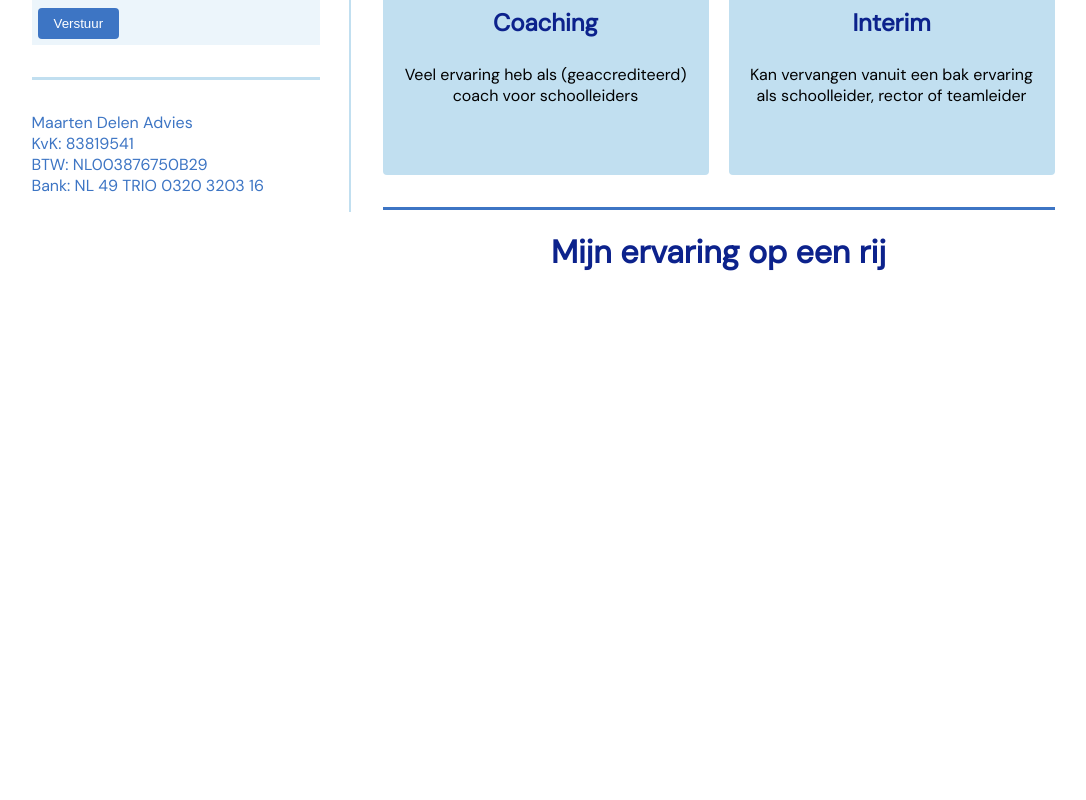
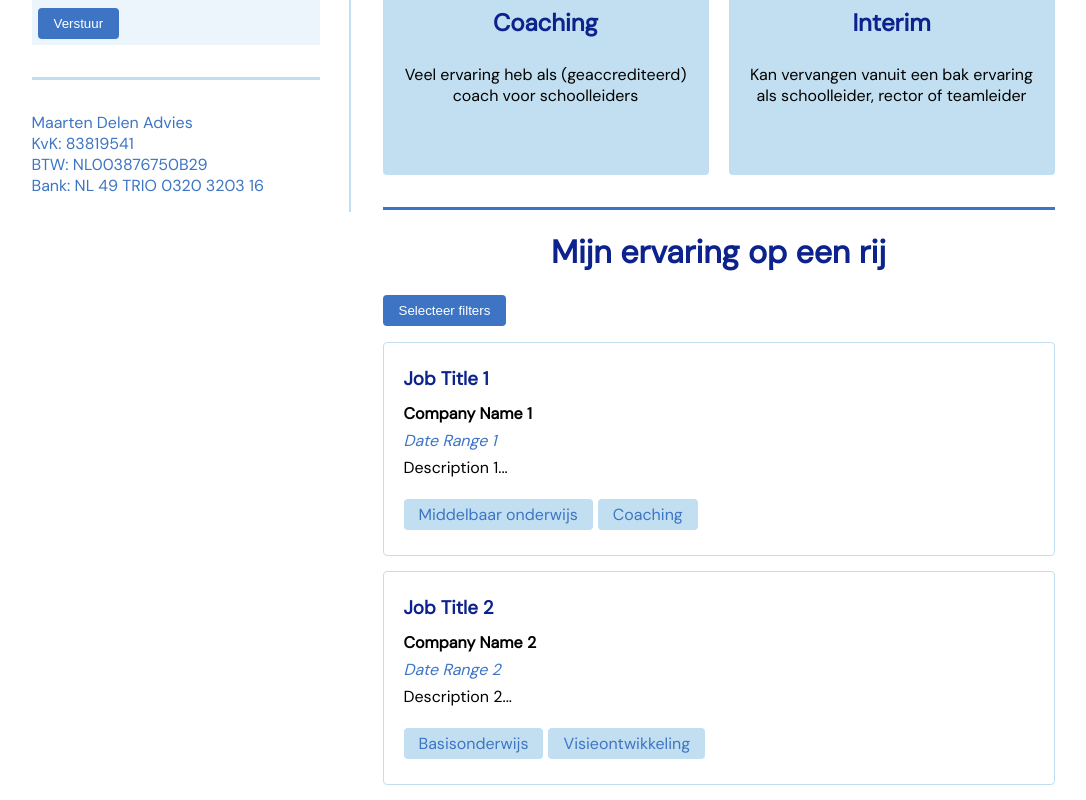
Before and after one commit to dielisdelen/MDAdvies_v2, a React (Create React App) app: page /CV in a window 1280 px wide. Shown: the part 609-1409 px from the top of the page, without its empty margins (97-1183 px from the left). Before the commit the page ends 904 px from the top, so only its background shows below. Built offline with nearby package versions, Linux system fonts and the light colour scheme.

Commit message:
First Draft

```diff
--- a/src/App.css
+++ b/src/App.css
@@ -92,3 +92,64 @@
 .grid-item p {
   text-align: center;
 }
+
+.work-experience {
+  margin-top: 64px;
+}
+
+.work-item {
+  padding: 5px 20px 20px 20px; /* Reduced top padding */
+  border: 1px solid var(--secondary-color);
+  margin-bottom: 15px;
+  border-radius: 4px;
+}
+
+.work-item h3 {
+  margin-bottom: -10px; /* Reduced spacing between title and company name */
+  color: var(--header-color);
+}
+
+.work-item h4 {
+  margin-bottom: -10px;
+}
+
+.work-item p:first-of-type {
+  margin-bottom: -10px;
+  font-style: italic;
+  color: var(--primary-color);
+}
+
+.tag {
+  color: var(--primary-color);
+  background-color: var(--secondary-color);
+  padding: 5px 15px;
+  border-radius: 4px;
+  display: inline-block;
+  margin: 5px 5px 5px 0;
+}
+
+.tag-filters {
+  margin-bottom: 64px;
+}
+
+/* Add more spacing between checkbox sets (checkbox + label) */
+.tag-filters label {
+  margin-right: 15px;
+}
+
+.filter-toggle {
+  margin-bottom: 16px;
+}
+
+.filter-container {
+  background-color: var(--secondary-color);  /* the blue background */
+  padding: 10px; /* give it some space inside */
+  border-radius: 4px; /* rounded corners */
+  margin-bottom: 32px; /* space below the container */
+}
+
+.filter-container label {
+  white-space: nowrap;  /* Prevents the content inside the label from wrapping */
+  display: block;       /* Makes the label behave like a block, thus placing each checkbox on a new line */
+  margin-bottom: 10px;  /* Some space between the checkboxes */
+}
--- a/src/pages/CV.js
+++ b/src/pages/CV.js
@@ -1,6 +1,38 @@
+import React, { useState } from 'react';
 
+function CVPage() {
+  const [selectedTags, setSelectedTags] = useState([]);
+  const [areFiltersVisible, setFiltersVisibility] = useState(false);
 
-function HomePageRightColumn() {
+  const workExperiences = [
+    {
+      id: 1,
+      title: 'Job Title 1',
+      company: 'Company Name 1',
+      date: 'Date Range 1',
+      description: 'Description 1...',
+      tags: ['Middelbaar onderwijs', 'Coaching']
+    },
+    {
+      id: 2,
+      title: 'Job Title 2',
+      company: 'Company Name 2',
+      date: 'Date Range 2',
+      description: 'Description 2...',
+      tags: ['Basisonderwijs', 'Visieontwikkeling']
+    },
+    // ... add more example work experiences
+  ];
+
+  const handleTagChange = (event) => {
+    const tag = event.target.value;
+    if (event.target.checked) {
+      setSelectedTags((prevTags) => [...prevTags, tag]);
+    } else {
+      setSelectedTags((prevTags) => prevTags.filter((t) => t !== tag));
+    }
+  };
+
   return (
     <div>
       <h1>Waar kan ik uw organisatie mee helpen</h1>
@@ -34,8 +66,41 @@ function HomePageRightColumn() {
 
       <h1>Mijn ervaring op een rij</h1>
 
+      {/* Button to toggle filters */}
+      <button className="blue-button filter-toggle" onClick={() => setFiltersVisibility(!areFiltersVisible)}>
+        {areFiltersVisible ? 'Verberg filters' : 'Selecteer filters'}
+      </button>
+
+      {/* Render filters only if areFiltersVisible is true */}
+      {areFiltersVisible && (
+        <section className="tag-filters filter-container">
+          {['Middelbaar onderwijs', 'Basisonderwijs', 'Interim', 'Coaching', 'Visieontwikkeling'].map(tag => (
+            <label key={tag}>
+              <input type="checkbox" value={tag} onChange={handleTagChange} /> {tag}
+            </label>
+          ))}
+        </section>
+      )}
+
+      {workExperiences.filter(work => {
+        if (selectedTags.length === 0) return true;
+        return work.tags.some(tag => selectedTags.includes(tag));
+      }).map(work => (
+        <div className="work-item" key={work.id}>
+          <h3>{work.title}</h3>
+          <h4>{work.company}</h4>
+          <p>{work.date}</p>
+          <p>{work.description}</p>
+          <div className="tags">
+            {work.tags.map(tag => (
+              <span className="tag" key={tag}>{tag}</span>
+            ))}
+          </div>
+        </div>
+      ))}
+
     </div>
   );
 }
 
-export default HomePageRightColumn;
+export default CVPage;
```
